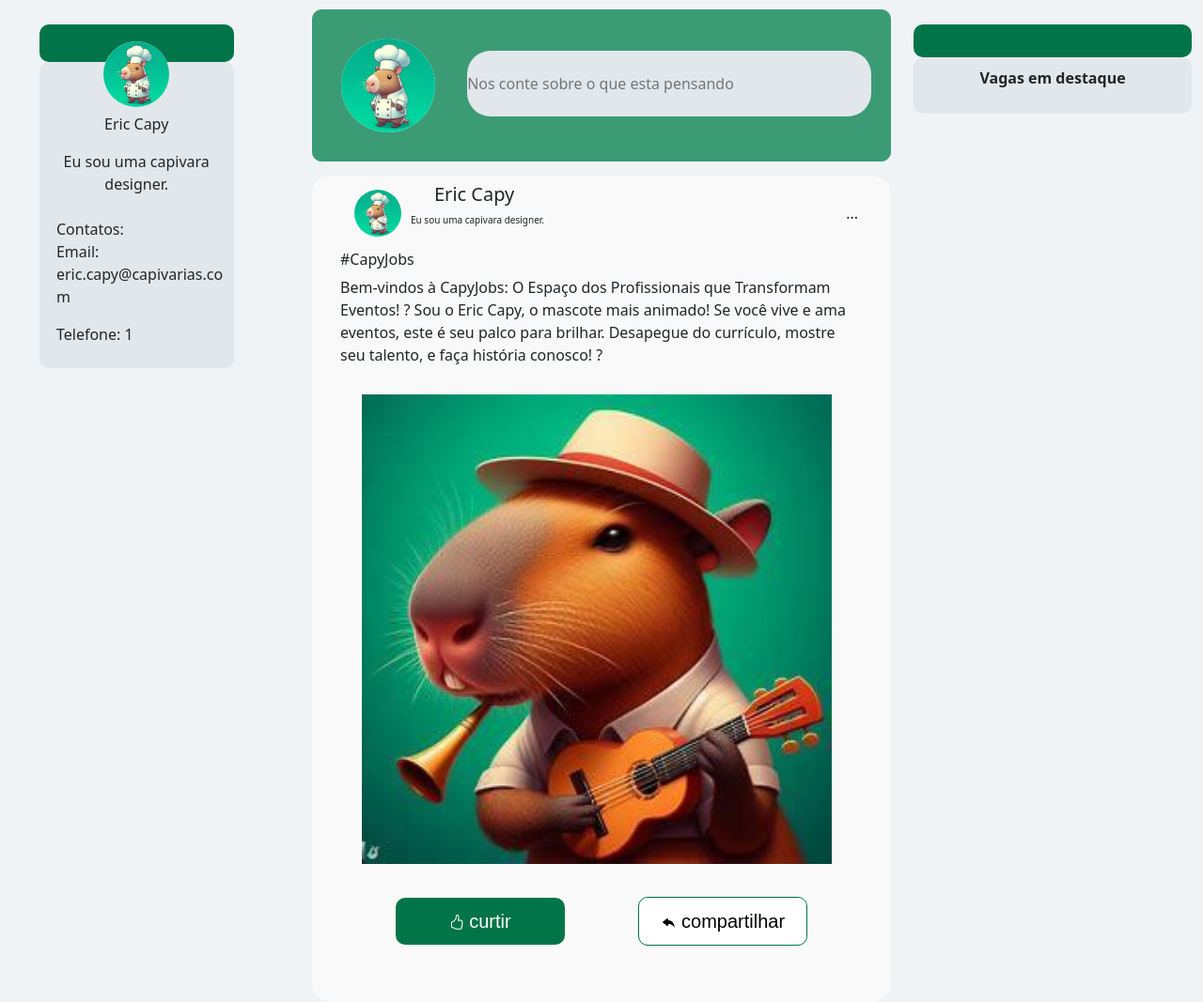
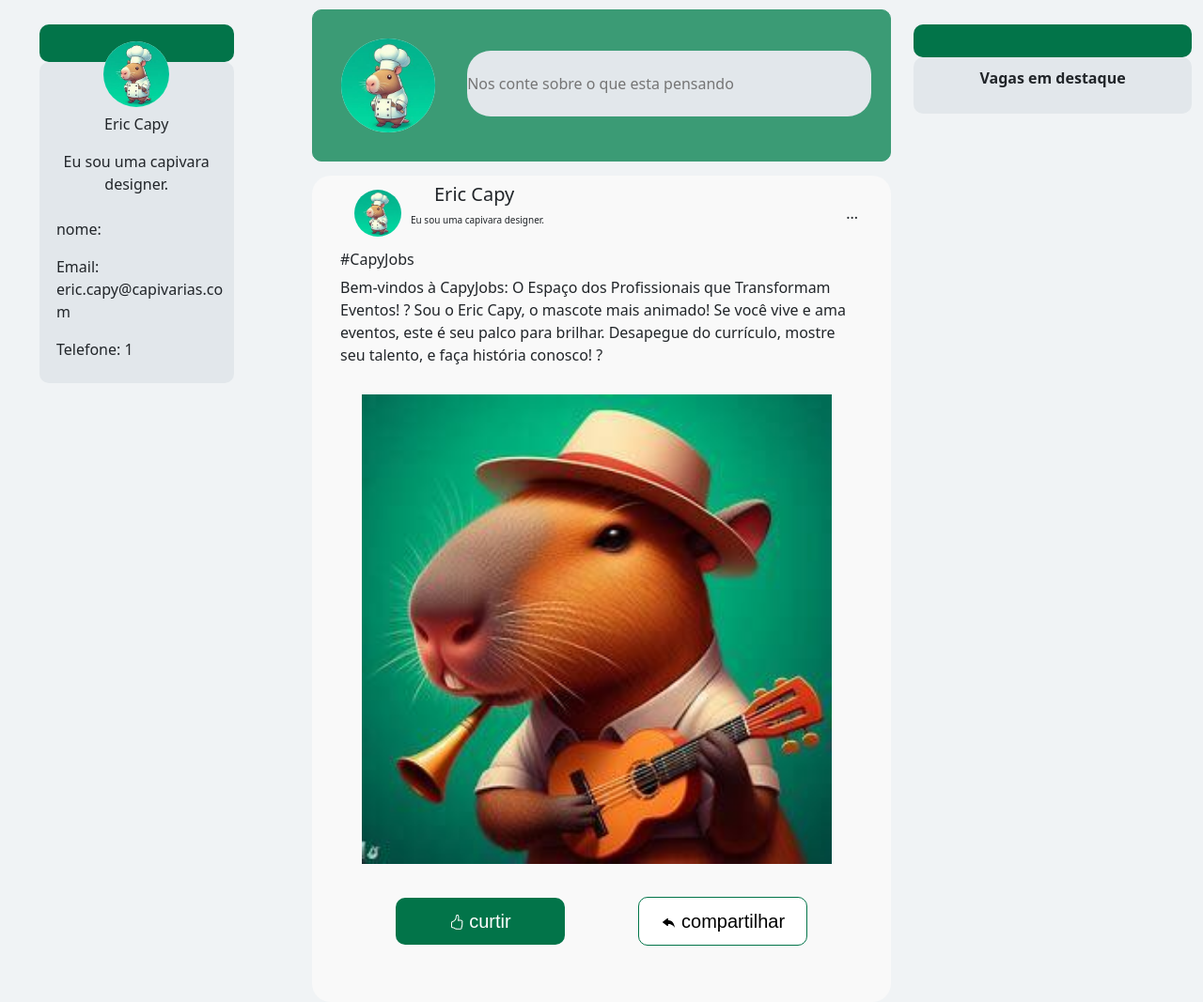
Before and after one commit to Gab0502/CapyJobs, a PHP site: page /feed-temp.php in a window 1280 px wide. Shown: the part 81-1148 px from the top of the page at 94% size. Run offline with PHP 8.4, Linux system fonts and the light colour scheme; a user stored in the database is signed in; data comes from the database, SQL or seed files in the repository; data that the repository does not hold is empty.

Commit message:
iori_pull

```diff
--- a/feed-temp.php
+++ b/feed-temp.php
@@ -77,7 +77,7 @@ $resultVagas = $conn_capybd->query($vagas);
                     </div>
                     <div class="azul-b3">
                         <div class="contatos">
-                            Contatos:
+                            <p>nome: <?php ?></p>
                             <p>Email: <?php echo $_SESSION['email']; ?></p>
                             <p>Telefone: <?php echo $_SESSION['phone']; ?></p>
                         </div>
@@ -272,7 +272,7 @@ $resultVagas = $conn_capybd->query($vagas);
 <?php endwhile; ?>
 
 </section>
-</section>
+
 
             <aside class="col-xl-3 mt-3 disabled2">
                 <div class="Vagas">
--- a/perfil.php
+++ b/perfil.php
@@ -207,7 +207,6 @@ $followQuery = "SELECT COUNT(*) as isFollowing FROM tb_seg WHERE idSeg1 = '{$_SE
                             <h5 class='alteracao' id='bio'><?php echo($row['bio'])?></h5>
                         </div>
                         <!-- sessão de contato -->
-                    <div class="feed">
                         <div class="flex-generic">
                             <h5>Celular:</h5>
                             <h5 class='alteracao' id='celular'><?php echo($row['celular']) ?></h5>
@@ -250,9 +249,6 @@ $followQuery = "SELECT COUNT(*) as isFollowing FROM tb_seg WHERE idSeg1 = '{$_SE
 
             </div>
             <!-- divisão para inserir infromações de  -->
-            <div>
-
-            </div>
 
             <?php while ($row = $pub->fetch_assoc()): ?>
         <section class='feed'>
@@ -293,7 +289,7 @@ $followQuery = "SELECT COUNT(*) as isFollowing FROM tb_seg WHERE idSeg1 = '{$_SE
                             ?>
 
                 </div>
-                    </div>
+
                     <!-- Displaying information of the publication -->
                     <div class='post-content'>
                         <h6 class='tags'>
```
Also changed, not shown: images/65e5bb9eb062b9.47746582_cddc92fc-887d-4266-84db-f22c13a74d6d.jpg (added), images/65e5bba3065033.44914762_cddc92fc-887d-4266-84db-f22c13a74d6d.jpg (added). Lines whose indentation alone changed are shown as unchanged.
